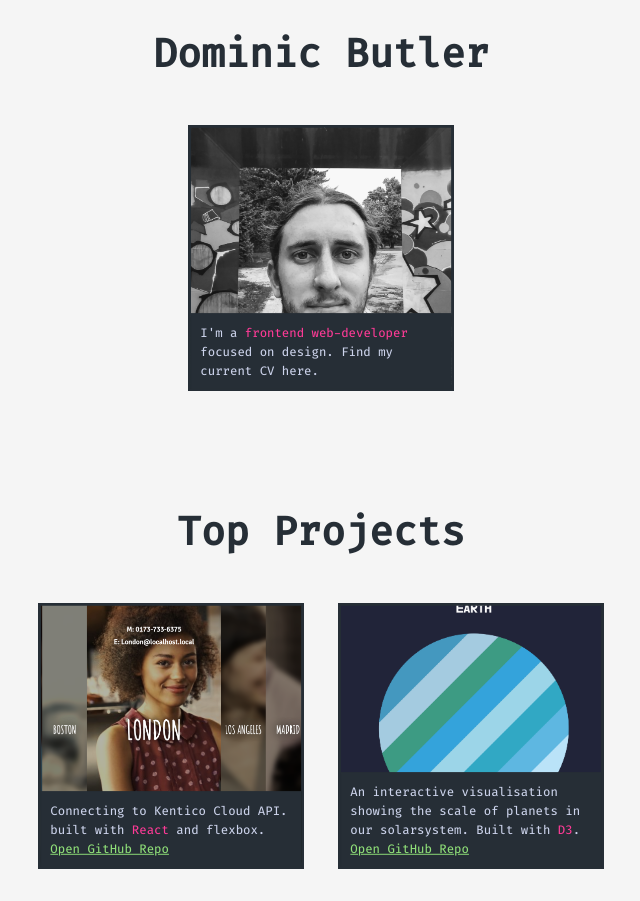
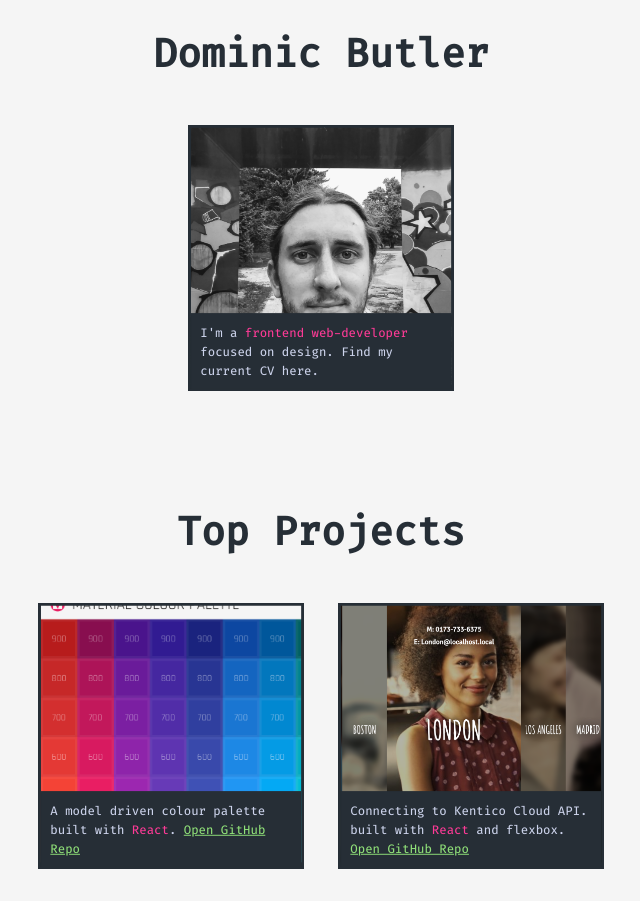
Before and after one commit to domb5041/homepage-2, a React (Create React App) app: page / in a window 1280 px wide. Shown: the top 901 px of the page, without its empty margins (319-959 px from the left). Built offline with nearby package versions, Linux system fonts and the light colour scheme.

Commit message:
first commit

```diff
--- a/src/components/Projects.js
+++ b/src/components/Projects.js
@@ -16,6 +16,7 @@ import avatar from "./images/avatar.png";
 import notecircle from "./images/notecircle.png";
 import teddy from "./images/teddy.png";
 import cafes from "./images/cafes.png";
+import colourPalette from "./images/colourPalette.png";
 
 import CV from "./Dominic Butler CV.pdf";
 
@@ -32,6 +33,14 @@ const Projects = props => {
 			<div className="spacer" />
 
 			<Title title="Top Projects" />
+
+			<Project
+				link="https://material-colour-palette.herokuapp.com"
+				background={colourPalette}
+				repo="https://github.com/domb5041/material-colour-palette"
+			>
+				A model driven colour palette built with <Tag>React</Tag>.
+			</Project>
 
 			<Project
 				link="https://kentico-cafes.herokuapp.com/"
```
Also changed, not shown: src/components/images/colourPalette.png (added).
